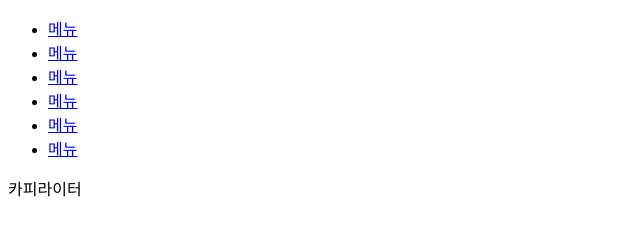
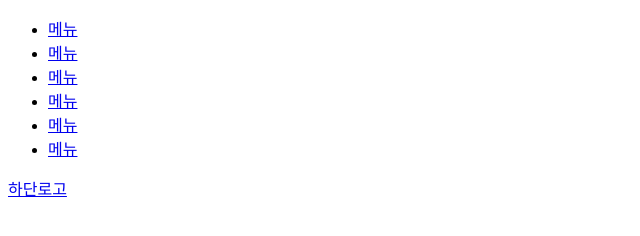
Before and after one commit to devyyj93/html, a plain HTML site: page index.html in a window 1280 px wide. Shown: the whole page, without its empty margins (0-640 px from the left). Drawn offline with Linux system fonts and the light colour scheme.

Commit message:
하단 작업

```diff
--- a/index.html
+++ b/index.html
@@ -25,7 +25,9 @@
             <div class="visual"></div>
             <div class="slide"></div>
         </main>
-        <footer>카피라이터</footer>
+        <footer>
+            <a href="#">하단로고</a>
+        </footer>
     </div>
 </body>
 </html>
```
